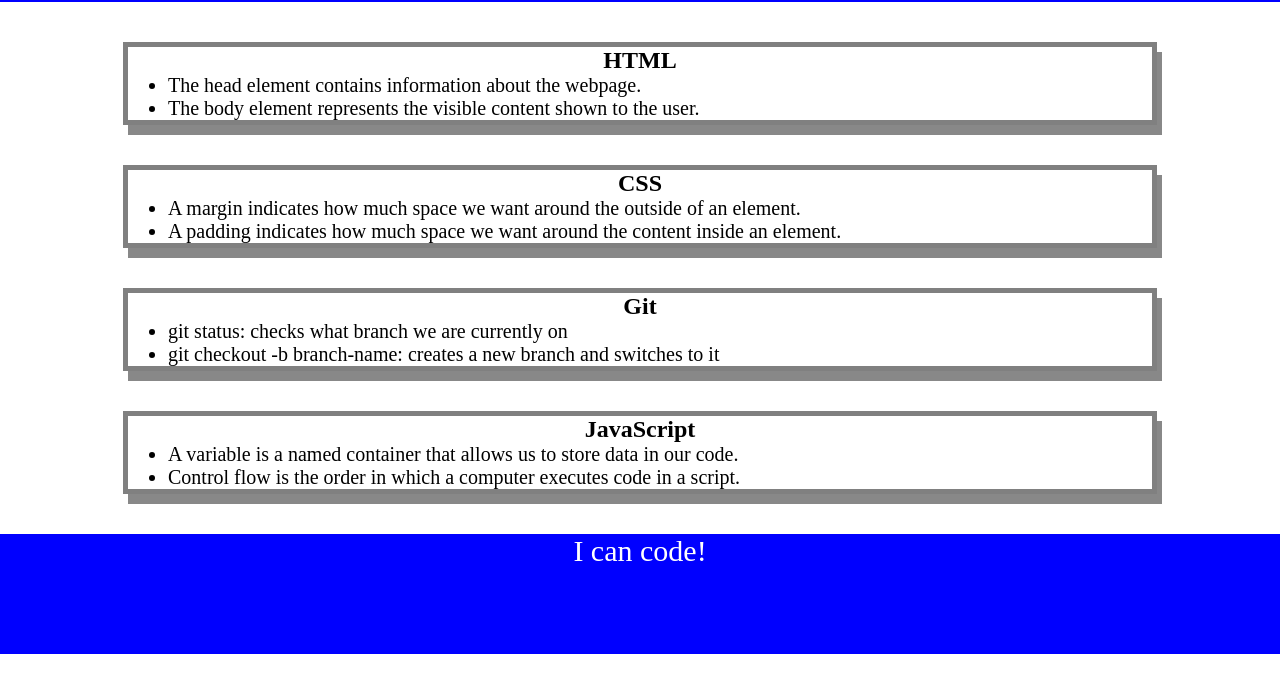
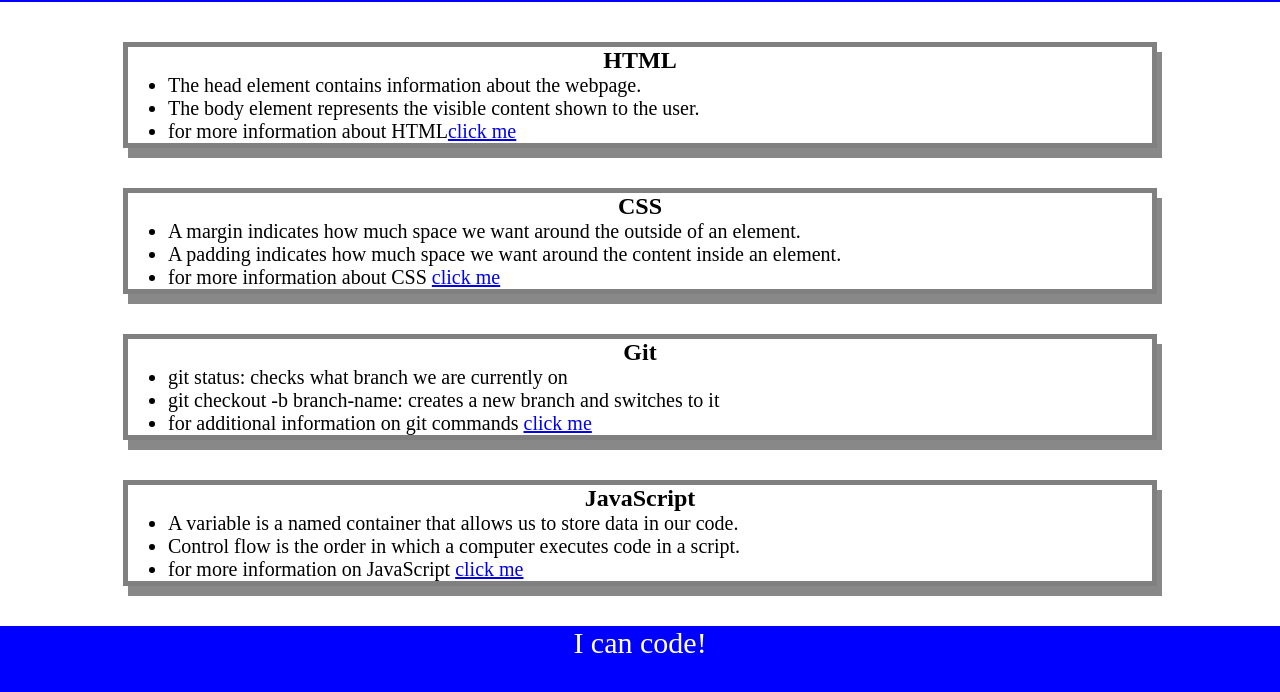
Before and after one commit to sam-dejesus/prework-study-guide, a plain HTML site: page index.html in a window 1280 px wide. Shown: the part 118-810 px from the top of the page. Drawn offline with Linux system fonts and the light colour scheme.

Commit message:
updated project README file and added links

```diff
--- a/index.html
+++ b/index.html
@@ -19,6 +19,7 @@
      <ul>
       <li>The head element contains information about the webpage.</li>
       <li>The body element represents the visible content shown to the user.</li>
+      <li>for more information about HTML<a href="https://www.w3schools.com/html/default.asp">click me</a></li>
     </ul>
       </section>
 
@@ -27,6 +28,7 @@
         <ul>
           <li>A margin indicates how much space we want around the outside of an element.</li>
           <li>A padding indicates how much space we want around the content inside an element.</li>
+          <li>for more information about CSS <a href="https://www.w3schools.com/css/default.asp">click me</a></li>
         </ul>
       </section>
 
@@ -35,6 +37,7 @@
      <ul>
       <li>git status: checks what branch we are currently on</li>
       <li>git checkout -b branch-name: creates a new branch and switches to it</li>
+      <li>for additional information on git commands <a href="https://education.github.com/git-cheat-sheet-education.pdf">click me</a></li>
      </ul>
       </section>
 
@@ -43,6 +46,7 @@
         <ul>
           <li>A variable is a named container that allows us to store data in our code.</li>
           <li>Control flow is the order in which a computer executes code in a script.</li>
+          <li>for more information on JavaScript <a href="https://www.w3schools.com/js/default.asp">click me</a></li>
         </ul>
       </section>
     </main>
```
Also changed, not shown: 1 other file.
